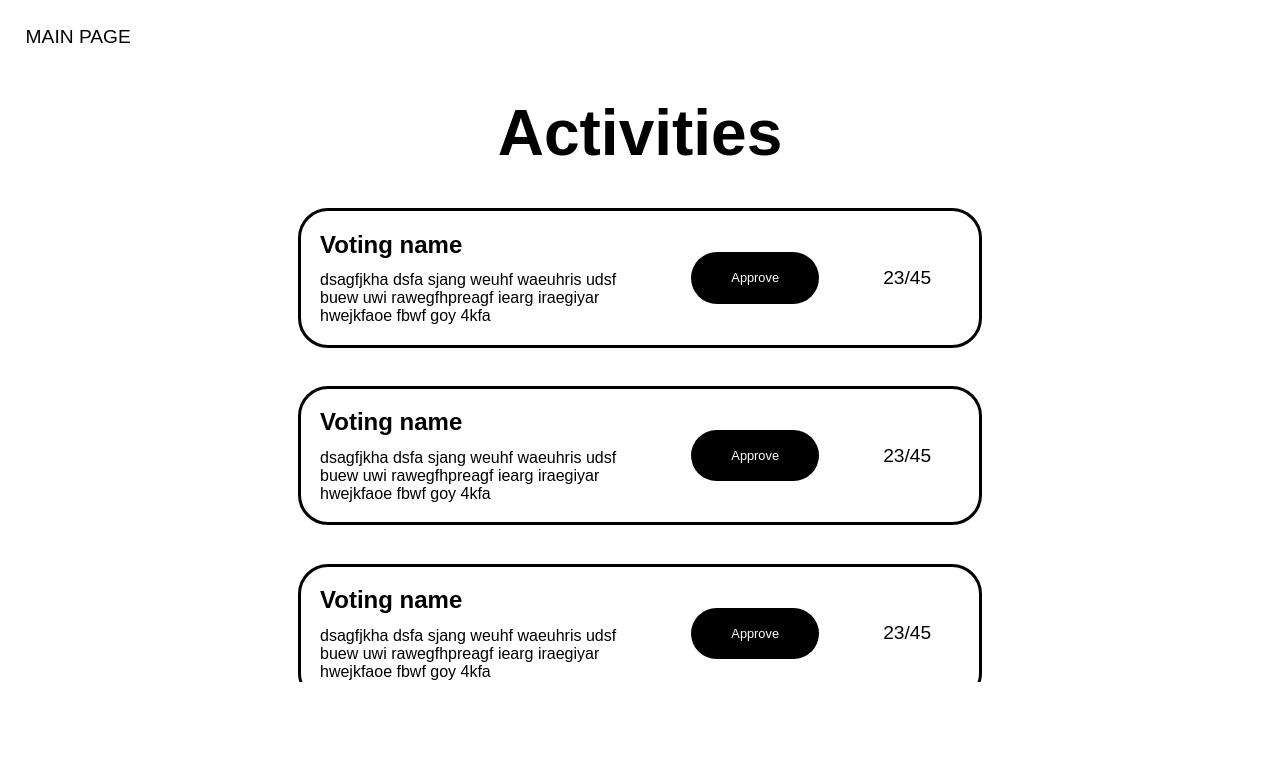
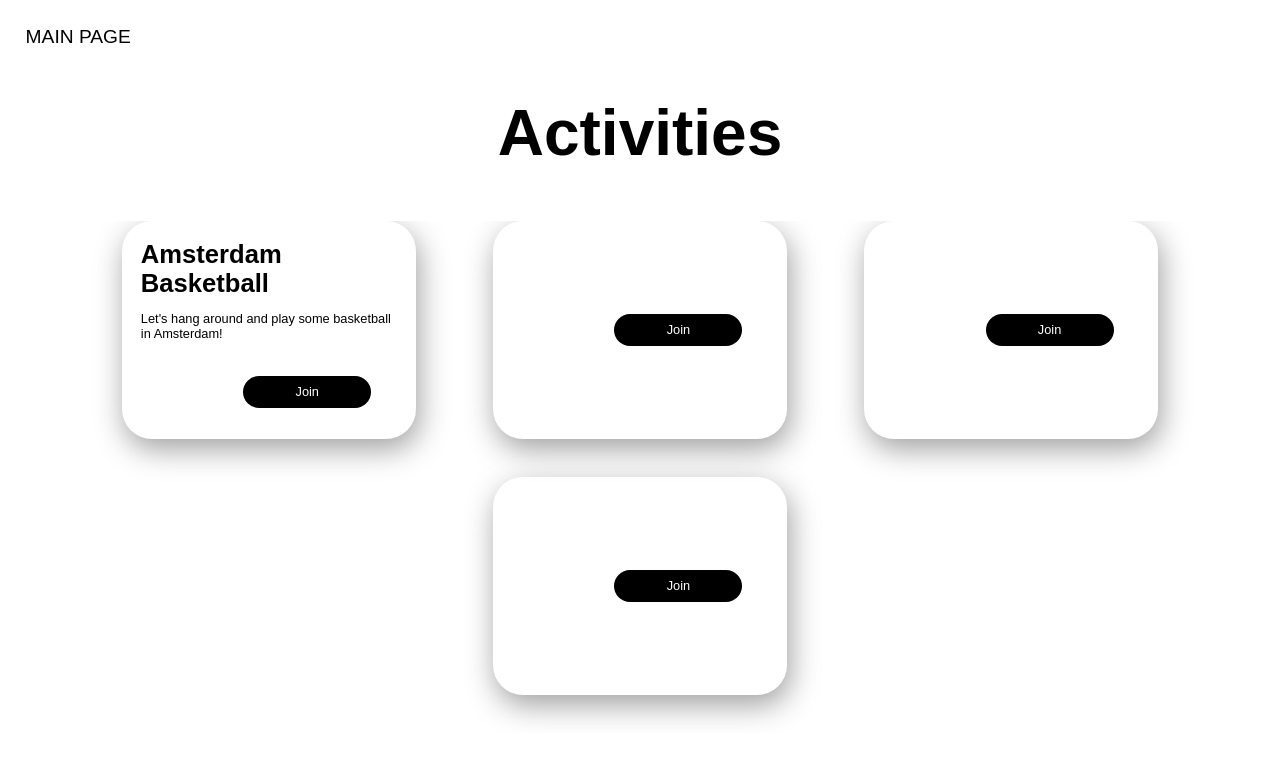
Before and after one commit to Gerkep/ActivityDAO, a React (Create React App) app in the folder smart-dao/: page /activities in a window 1280 px wide. Shown: the top 760 px of the page. Built offline with nearby package versions, Linux system fonts and the light colour scheme; what @web3-react/core would draw is missing.

Commit message:
activities list styling

```diff
--- a/smart-dao/src/Pages/ActivitiesList.js
+++ b/smart-dao/src/Pages/ActivitiesList.js
@@ -1,6 +1,6 @@
 import React from "react";
 import { Link } from "react-router-dom";
-import VotingRow from "../components/VotingRow";
+import ActivityRow from "../components/ActivityRow";
 
 
 import "../style/daoDashboard.css"
@@ -9,12 +9,12 @@ const ActivitiesList = () => {
   return (
     <div>
       <Link to="/" className="main-page-link">MAIN PAGE</Link>
-      <h1 className="dao-name">Activities</h1>
+      <h1 className="page-name">Activities</h1>
       <div className="votings-container">
-          <VotingRow />
-          <VotingRow />
-          <VotingRow />
-          <VotingRow />
+          <ActivityRow name="Amsterdam Basketball" description="Let's hang around and play some basketball in Amsterdam!"/>
+          <ActivityRow />
+          <ActivityRow />
+          <ActivityRow />
       </div>
   </div>
   )
--- a/smart-dao/src/Pages/DaoDashboard.js
+++ b/smart-dao/src/Pages/DaoDashboard.js
@@ -12,12 +12,13 @@ const DaoDashboard = () => {
       {id}
       <Link to="/" className="main-page-link">MAIN PAGE</Link>
       <button className="create-idea-btn">Propose an idea</button>
-      <h1 className="dao-name">Barcelona Soccer Team</h1>
+      <h1 className="page-name">Barcelona Soccer Team</h1>
       <div className="votings-container">
-          <VotingRow />
-          <VotingRow />
-          <VotingRow />
-          <VotingRow />
+          <VotingRow name="Match Sunday at 5PM?" description="regreg eger5g4 45g 4etwhgwtrhgsf hgfdh gnsfbdg rsthsryn s sdfg snhyrtsh sfg" votes={13} votesGoal={21}/>
+          <VotingRow name="Basketball tomorrow?" description="regrehgsf hgfdh gnsfbdg rsthsryn s sdfg snhyrtsh sfg" votes={3} votesGoal={11}/>
+          <VotingRow name="Basketball tomorrow?" description="regrehgsf hgfdh gnsfbdg rsthsryn s sdfg snhyrtsh sfg" votes={3} votesGoal={11}/>
+          <VotingRow name="Basketball tomorrow?" description="regrehgsf hgfdh gnsfbdg rsthsryn s sdfg snhyrtsh sfg" votes={3} votesGoal={11}/>
+          <VotingRow name="Basketball tomorrow?" description="regrehgsf hgfdh gnsfbdg rsthsryn s sdfg snhyrtsh sfg" votes={3} votesGoal={11}/>
       </div>
   </div>
   )
--- a/smart-dao/src/components/ActivityRow.js
+++ b/smart-dao/src/components/ActivityRow.js
@@ -0,0 +1,23 @@
+import React from "react";
+import "../style/votingRow.css"
+
+class ActivityRow extends React.Component {
+
+
+    render(){
+        return(
+            <div className="voting-row">
+                <div className="voting-about">
+                    <h2 className="voting-name">{this.props.name}</h2>
+                    <p className="voting-description">{this.props.description}</p>
+                </div>
+                <div className="voting-interact">
+                    <button className="join-activity-btn">Join</button>
+                </div>
+            </div>
+        )
+
+    }
+}
+
+export default ActivityRow;
--- a/smart-dao/src/components/VotingRow.js
+++ b/smart-dao/src/components/VotingRow.js
@@ -8,12 +8,12 @@ class VotingRow extends React.Component {
         return(
             <div className="voting-row">
                 <div className="voting-about">
-                    <h2 className="voting-name">Voting name</h2>
-                    <p className="voting-description">dsagfjkha dsfa sjang weuhf waeuhris udsf buew uwi rawegfhpreagf iearg iraegiyar hwejkfaoe fbwf goy 4kfa</p>
+                    <h2 className="voting-name">{this.props.name}</h2>
+                    <p className="voting-description">{this.props.description}</p>
                 </div>
                 <div className="voting-interact">
                     <button className="approve-voting-btn">Approve</button>
-                    <p className="votes-counter">23/45</p>
+                    <p className="votes-counter">{this.props.votes}/{this.props.votesGoal}</p>
                 </div>
             </div>
         )
--- a/smart-dao/src/style/daoDashboard.css
+++ b/smart-dao/src/style/daoDashboard.css
@@ -7,7 +7,7 @@
     color: black;
     font-size: 1.5vw;
 }
-.dao-name{
+.page-name{
     font-size: 5vw;
     text-align: center;
     margin-top: 12vh;
@@ -31,7 +31,7 @@
     flex-wrap: wrap;
 }
 .votings-container{
-    margin-top: 0vw;
+    margin-top: 4vw;
     width: 100vw;
     height: 40vw;
     display: flex;
--- a/smart-dao/src/style/votingRow.css
+++ b/smart-dao/src/style/votingRow.css
@@ -1,18 +1,13 @@
 .voting-row{
-    width: 50vw;
-    border: solid 3px black;
+    width: 20vw;
+    height: 14vw;
     border-radius: 30px;
-    margin: 3vw 0 0vw 0vw;
+    margin: 0vw 3vw 0vw 3vw;
     display: flex;
     padding: 1.5vw;
-    display: grid;
-    grid-template-columns: 1fr 1fr;
-    grid-template-rows: 1fr;
-    gap: 0px 0px;
-    grid-auto-flow: row;
-    grid-template-areas:
-      "voting-about voting-interact";
-      overflow: hidden;
+    flex-wrap: wrap;
+    overflow: hidden;
+    box-shadow: 3px 10px 30px rgba(0, 0, 0, 0.377);
 }
 
   .voting-about { grid-area: voting-about; }
@@ -20,11 +15,14 @@
   .voting-interact { grid-area: voting-interact; display: flex; align-items: center;}
 .voting-name{
     margin-bottom: 1vw;
+    font-size: 2vw;
+}
+.voting-description{
+    font-size: 1vw;
 }
 .approve-voting-btn{
     width: 10vw;
-    height: 4vw;
-    margin-left: 4vw;
+    height: 2.5vw;
     background-color: black;
     color: white;
     border-radius: 30px;
@@ -32,6 +30,17 @@
     font-size: 1vw;
 }
 .votes-counter{
-    margin-left: 5vw;
+    margin-left: 4vw;
     font-size: 1.5vw;
 }
+.join-activity-btn{
+    font-family: 'Montserrat', sans-serif;
+    width: 10vw;
+    height: 2.5vw;
+    margin-left: 8vw;
+    background-color: black;
+    color: white;
+    border-radius: 30px;
+    border: none;
+    font-size: 1vw;
+}
```
